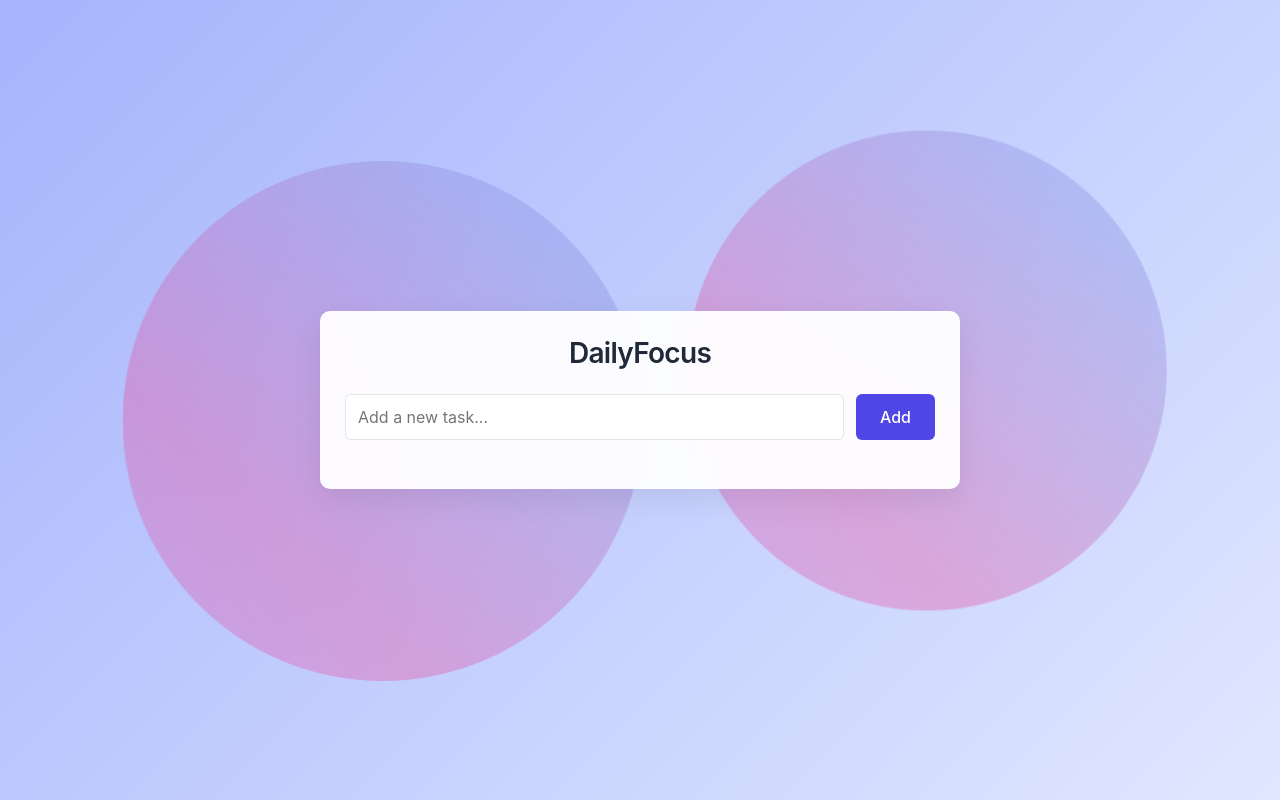
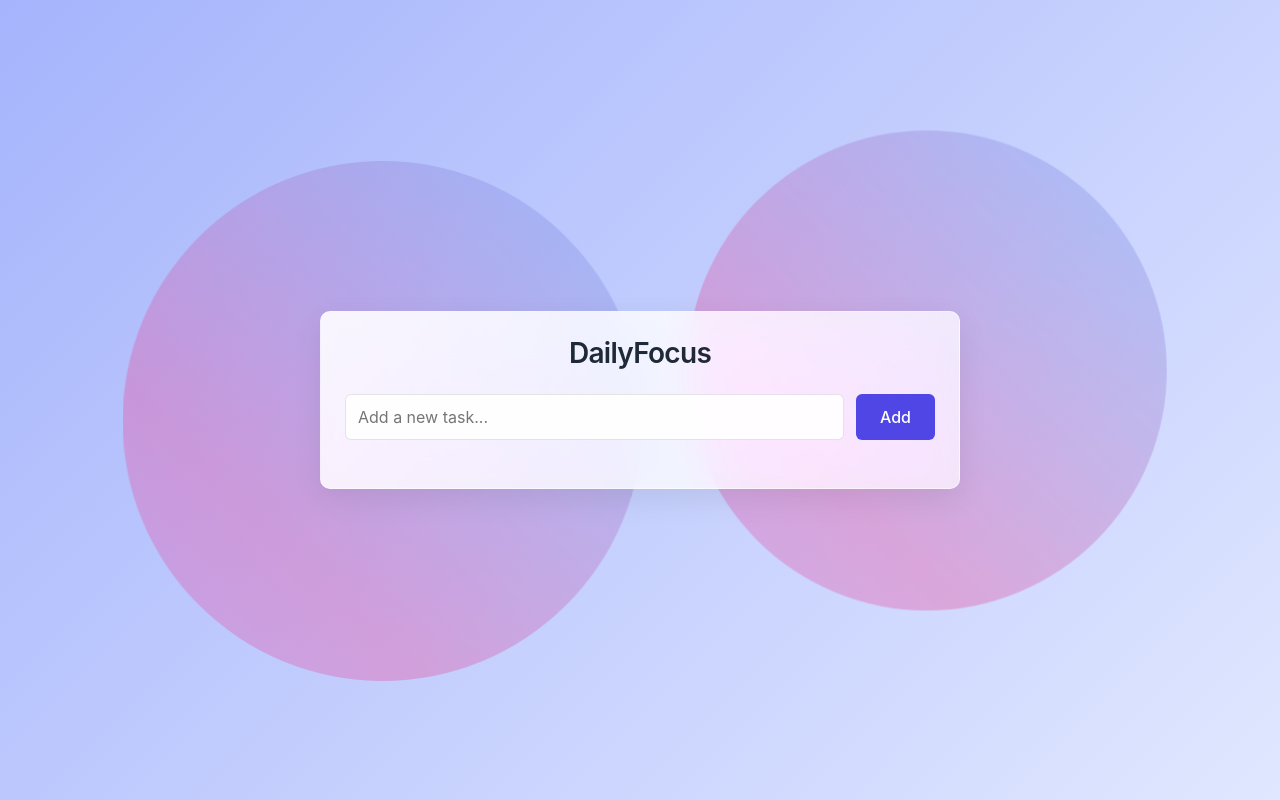
Before and after one commit to Milad-Shirvan/DailyFocus, a plain HTML site: page index.html in a window 1280 px wide. Drawn offline with Linux system fonts and the light colour scheme.

Commit message:
blur effect

```diff
--- a/styles.css
+++ b/styles.css
@@ -29,12 +29,12 @@ body {
 .container {
   max-width: 640px;
   width: 100%;
-  background: var(--bg-light);
-  backdrop-filter: blur(12px);
+  background: linear-gradient(135deg, rgba(255, 255, 255, 0.9), rgba(255, 255, 255, 0.7));
+  backdrop-filter: blur(20px) saturate(180%);
   border-radius: var(--border-radius);
   box-shadow: var(--shadow);
   padding: 1.5rem;
-  border: 1px solid rgba(255, 255, 255, 0.25);
+  border: 1px solid rgba(255, 255, 255, 0.4);
 }
 
 h1 {
```
